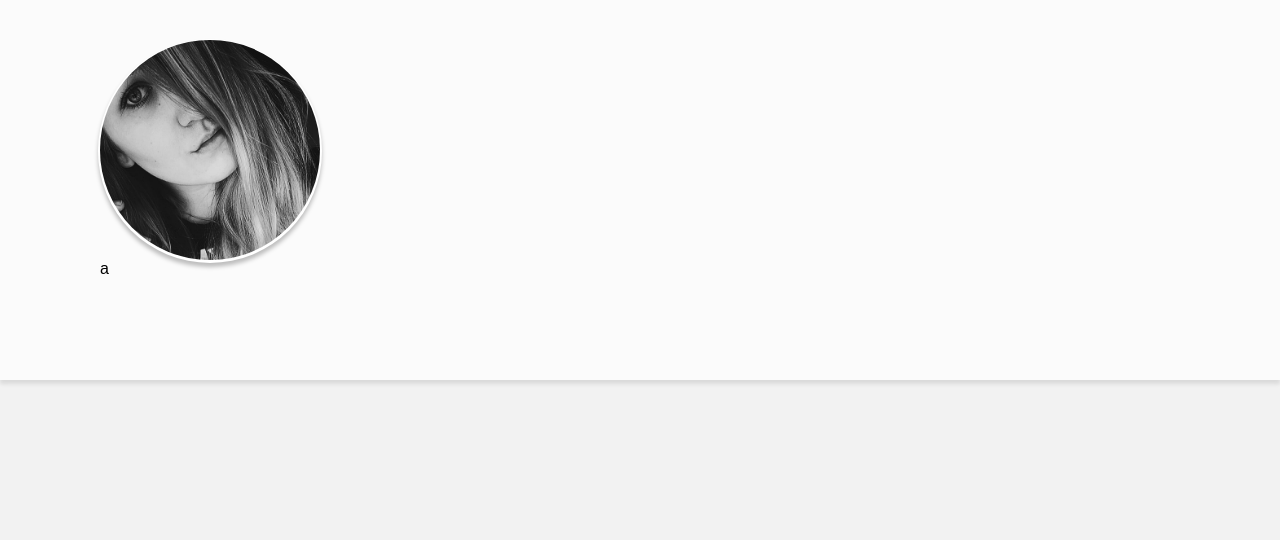
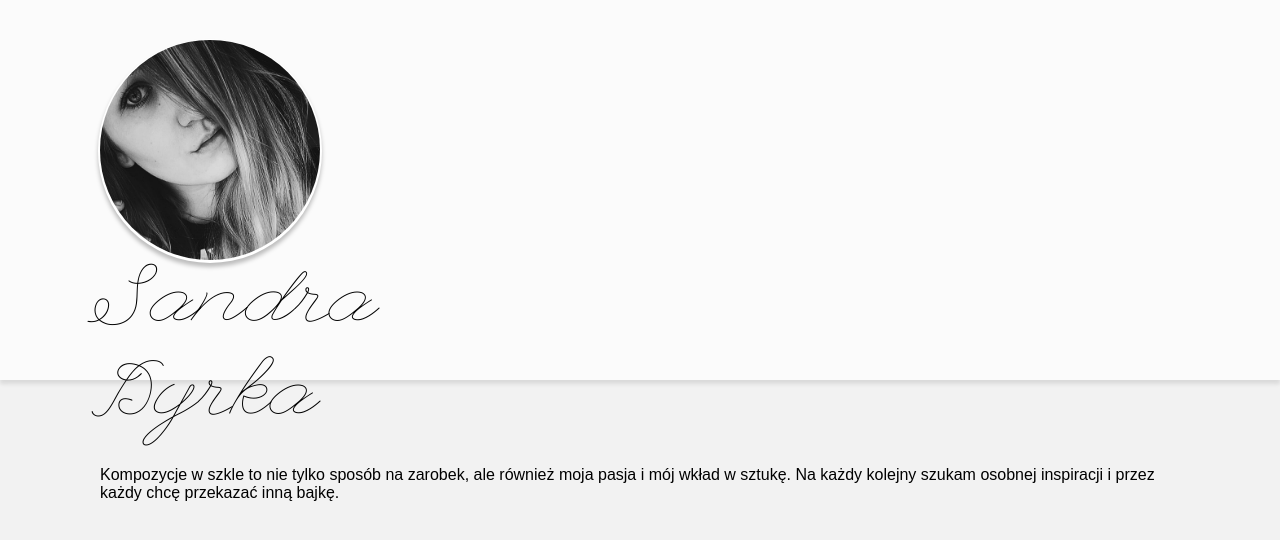
Before and after one commit to Neology92/szklanebajki-website, a Gatsby site: page / in a window 1280 px wide. Built offline with nearby package versions, Linux system fonts and the light colour scheme; Gatsby itself is replaced by a stand-in of ours.

Commit message:
Add League Script font and text to header

```diff
--- /dev/null
+++ b/src/assets/styles/fontLeagueScript.css
@@ -0,0 +1,5 @@
+@font-face {
+  font-family: "League Script";
+  font-style: normal;
+  src: url("../fonts/LeagueScript-Regular.ttf") format("truetype");
+}
--- a/src/components/header.js
+++ b/src/components/header.js
@@ -14,7 +14,19 @@ const Header = () => (
           </div>
         </div>
       </div>
-      <div className="col col-8">a</div>
+      <div className="col col-8">
+        <div className="row">
+          <div className="col col-6 c-header__name">Sandra</div>
+          <div className="col col-6 c-header__name">Dyrka</div>
+        </div>
+        <div className="row">
+          <div className="col col-12 c-header__desc">
+            Kompozycje w szkle to nie tylko sposób na zarobek, ale również moja
+            pasja i mój wkład w sztukę. Na każdy kolejny szukam osobnej
+            inspiracji i przez każdy chcę przekazać inną bajkę.
+          </div>
+        </div>
+      </div>
     </div>
   </header>
 )
--- a/src/components/header.scss
+++ b/src/components/header.scss
@@ -33,3 +33,12 @@ header.c-header {
   position: absolute;
   z-index: 1;
 }
+
+.c-header__name {
+  font-size: 8.4rem;
+  font-family: "League Script";
+}
+
+.c-header__desc {
+  margin: 20px 0 0;
+}
--- a/src/components/layout.js
+++ b/src/components/layout.js
@@ -10,7 +10,8 @@ import PropTypes from "prop-types"
 import { useStaticQuery, graphql } from "gatsby"
 
 import Header from "./header"
-import "./layout.css"
+import "../assets/styles/fontLeagueScript.css"
+import "../assets/styles/global.scss"
 import "bootstrap-4-grid"
 
 const Layout = ({ children }) => {
```
Also changed, not shown: src/assets/fonts/LeagueScript-Regular.ttf (added), src/assets/styles/global.scss (renamed from src/components/layout.css).
